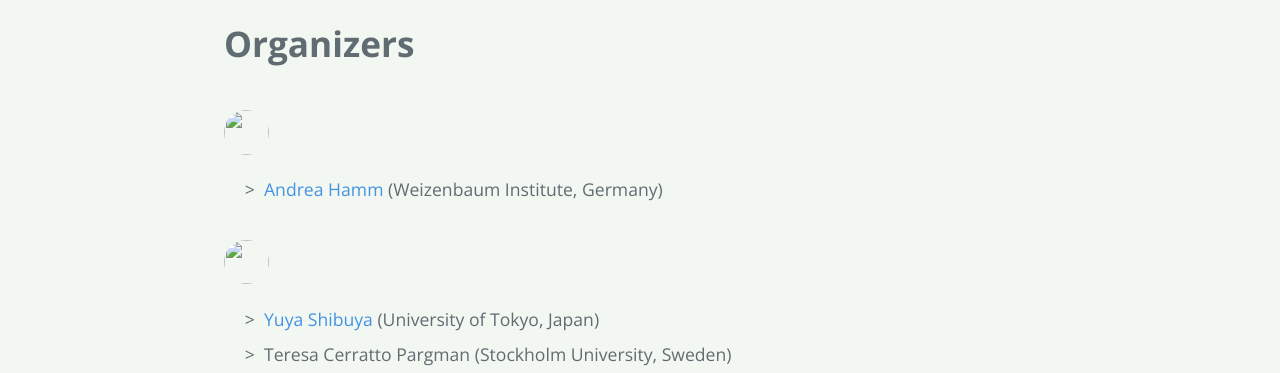
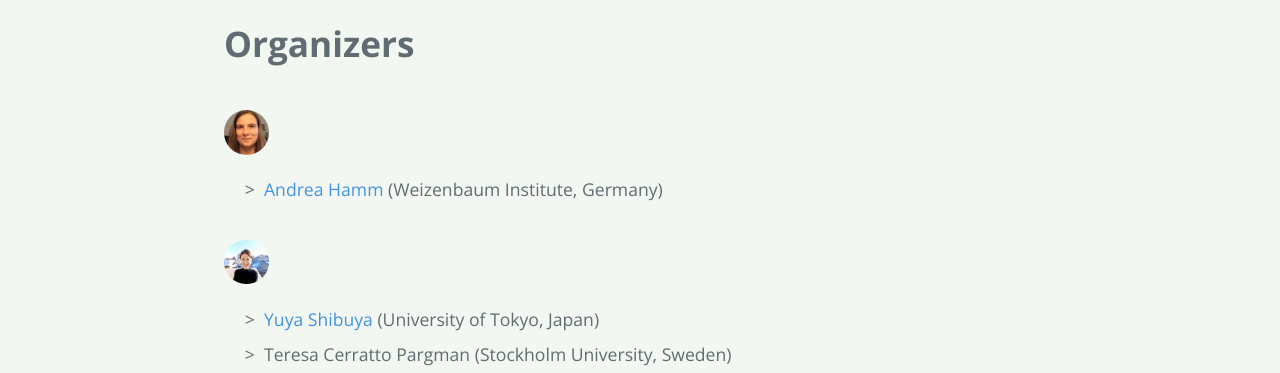
Before and after one commit to discontinued-civictech/discontinued-civictech.github.io, a Jekyll site: the page built from organizers.md, in a window 1280 px wide. Shown: the part 579-952 px from the top of the page. Built offline with Jekyll 4.4.1, drawn with Linux system fonts in a browser that asks for light colours; our own code applies the rules of GitHub Pages for plain Markdown files.

Commit message:
Update profile photos

```diff
--- a/organizers.md
+++ b/organizers.md
@@ -5,9 +5,9 @@ layout: default
 # Organizers
 
 <!-- ![andrea](./assets/img/andrea.png) -->
-<div class="profile-photo"><img src="profile_photos/andreahamm.jpg"></div>
+<div class="profile-photo"><img src="files/profile_photos/andreahamm.jpg"></div>
 * <a href="https://www.yuyashibuya.com/">Andrea Hamm</a> (Weizenbaum Institute, Germany)
-<div class="profile-photo"><img src="profile_photos/yuyashibuya.jpg"></div>
+<div class="profile-photo"><img src="files/profile_photos/yuyashibuya.jpg"></div>
 * <a href="https://www.yuyashibuya.com/">Yuya Shibuya</a> (University of Tokyo, Japan)
 * Teresa Cerratto Pargman (Stockholm University, Sweden)
 * Roy Bendor (Delft University of Technology, Netherlands)
```
